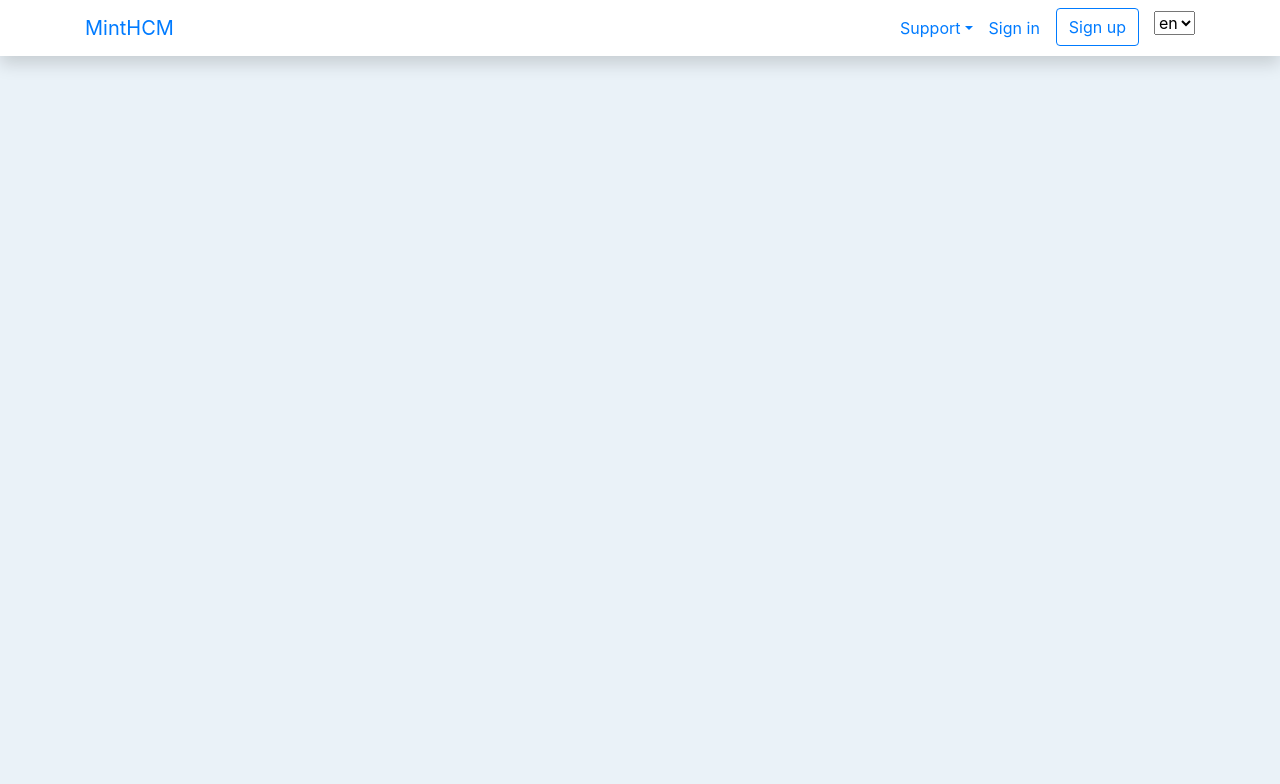
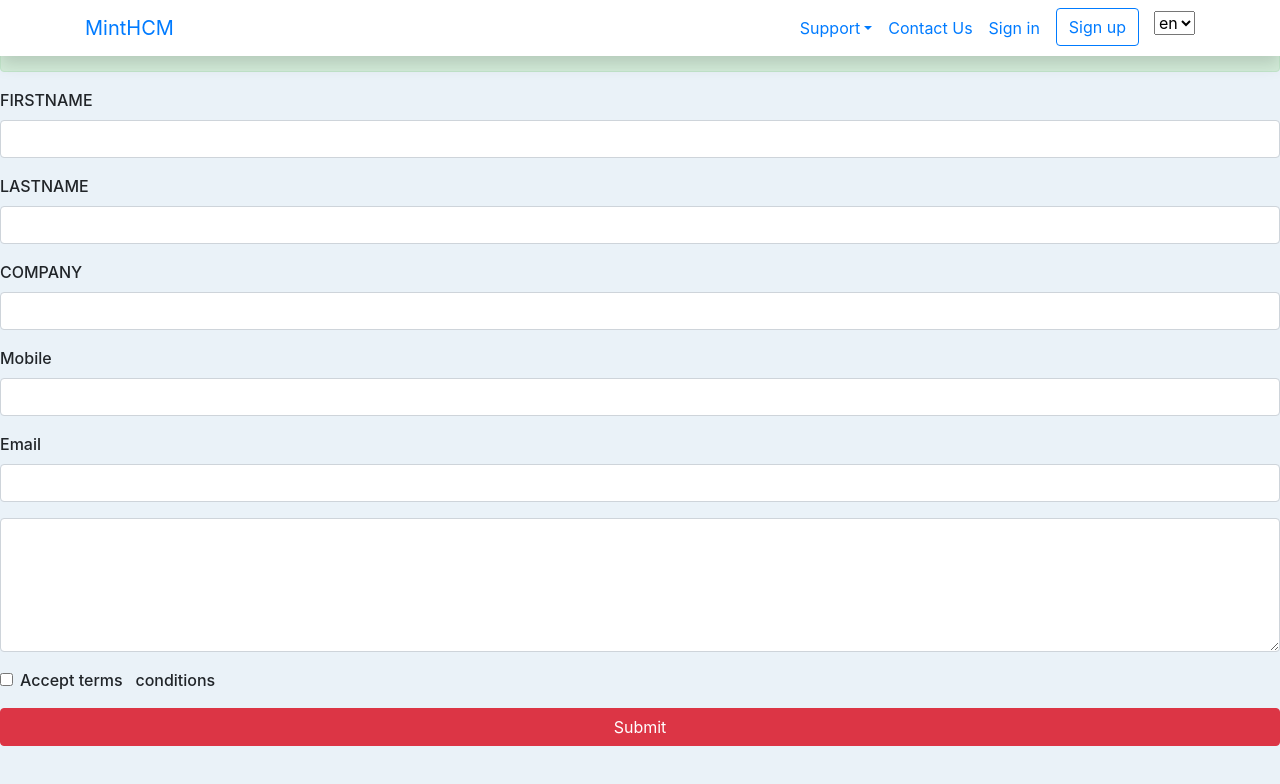
Before and after one commit to MintHcmDemo/frontend-vue-project, a Vue app: page /contactus in a window 1280 px wide. Shown: the top 784 px of the page. Built offline with nearby package versions, Linux system fonts and the light colour scheme; what vue-resource, vue-session would draw is missing.

Commit message:
initial commit

```diff
--- a/package.json
+++ b/package.json
@@ -10,11 +10,13 @@
   "dependencies": {
     "@fortawesome/fontawesome-svg-core": "^1.2.29",
     "@fortawesome/free-solid-svg-icons": "^5.13.1",
+    "axios": "^0.19.2",
     "bootstrap": "^4.5.0",
     "bootstrap-vue": "^2.15.0",
     "core-js": "^3.6.5",
     "font-awesome": "^4.7.0",
     "vue": "^2.6.11",
+    "vue-axios": "^2.1.5",
     "vue-i18n": "^8.18.2",
     "vue-resource": "^1.5.1",
     "vue-router": "^3.3.4",
--- a/src/App.vue
+++ b/src/App.vue
@@ -24,6 +24,9 @@
                 <b-dropdown-item href="forum" >Using MintHCM</b-dropdown-item>
               </b-nav-item-dropdown>
             </b-nav>
+          </li>
+          <li class="nav-item">
+            <router-link class="nav-link pr-3" to="/contactus">Contact Us</router-link>
           </li>
           <li class="nav-item">
             <router-link class="nav-link pr-3" to="/login">Sign in</router-link>
--- /dev/null
+++ b/src/components/ContactUs.vue
@@ -0,0 +1,169 @@
+<template>
+   <div class="vue-tempalte">
+
+        <div class="alert alert-success" role="alert">
+            <h2 class="alert-heading">CONTACT</h2>
+        </div>
+
+        <form @submit.prevent="handleSubmit">
+            <div class=" form-group">
+                <label for="fname">FIRSTNAME</label>
+                <input type="text" v-model="userForm.fname" id="fname" name="fname" class="form-control"
+                    :class="{ 'is-invalid': isSubmitted && $v.userForm.fname.$error }" />
+                <div v-if="isSubmitted && !$v.userForm.fname.required" class="invalid-feedback">firstname is required</div>
+            </div>
+            <div class="form-group">
+                <label for="lname">LASTNAME</label>
+                <input type="text" v-model="userForm.lname" id="lname" name="lname" class="form-control"
+                    :class="{ 'is-invalid': isSubmitted && $v.userForm.lname.$error }" />
+                <div v-if="isSubmitted && !$v.userForm.lname.required" class="invalid-feedback">lastname is required</div>
+            </div>
+            <div class="form-group">
+                <label for="company">COMPANY</label>
+                <input type="text" v-model="userForm.company" id="company" name="company" class="form-control"
+                    :class="{ 'is-invalid': isSubmitted && $v.userForm.company.$error }" />
+                <div v-if="isSubmitted && !$v.userForm.company.required" class="invalid-feedback">this field is required</div>
+            </div>
+             <div class="form-group">
+                <label for="phone">Mobile</label>
+                <input type="text" v-model="userForm.phone" id="phone" name="phone" class="form-control"
+                    :class="{ 'is-invalid': isSubmitted && $v.userForm.phone.$error }" />
+                <div v-if="isSubmitted && $v.userForm.phone.$error" class="invalid-feedback">
+                    <span v-if="!$v.userForm.phone.required">Mobile field is required</span>
+                </div>
+            </div>
+
+
+
+
+            <div class="form-group">
+                <label for="email">Email</label>
+
+
+                <input type="email" v-model="userForm.email" id="email" name="email" class="form-control"
+
+                    :class="{ 'is-invalid': isSubmitted && $v.userForm.email.$error }" />
+                <div v-if="isSubmitted && $v.userForm.email.$error" class="invalid-feedback">
+                    <span v-if="!$v.userForm.email.required">Email field is required</span>
+                    <span v-if="!$v.userForm.email.email">Please provide valid email</span>
+                </div>
+            </div>
+             <div class="form-group">
+
+
+
+           <textarea  id="messege" rows="5" v-model="userForm.messege" class="form-control"
+
+                    :class="{ 'is-invalid': isSubmitted && $v.userForm.messege.$error }">
+                <div v-if="isSubmitted && $v.userForm.messege.$error" class="invalid-feedback">
+                    <span v-if="!$v.userForm.messege">this field is required</span>
+                    <span v-if="!$v.userForm.messege">Please provide valid text</span>
+                </div></textarea>
+             </div>
+
+
+
+
+
+
+
+            <div class="form-group form-check">
+                <input type="checkbox" v-model="userForm.accept" @change="$v.userForm.accept.$touch()" id="accept" class="form-check-input">
+                <label class="form-check-label" :class="{ 'is-invalid': isSubmitted && $v.userForm.accept.$error }" for="accept">Accept terms &nbsp; conditions</label>
+
+                <div v-if="isSubmitted && $v.userForm.accept.$error" class="invalid-feedback">
+                    <span v-if="!$v.userForm.accept.required">Accept terms and conditions</span>
+                </div>
+            </div>
+
+            <div class="form-group">
+                <button class="btn btn-danger btn-block" @click.prevent="PostReq">Submit</button>
+            </div>
+        </form>
+
+    </div>
+</template>
+
+<script>
+    import {
+        required,
+        email,
+        minLength
+
+    } from "vuelidate/lib/validators";
+
+    export default {
+
+        data() {
+            return {
+                userForm: {
+                    fname: "",
+                    lname:"",
+                    company:"",
+                    phone:"",
+                    email:"",
+                    messege:"",
+                    accept: ""
+
+                },
+                isSubmitted: false
+            };
+
+        },
+        validations: {
+            userForm: {
+                fname: {
+                    required
+                },
+                lname:{
+                    required
+                },
+                company:{
+                    required
+                },
+                phone:{
+                    required
+                },
+                email: {
+                    required,
+                    email
+                },
+                messege:{
+                    required
+                },
+
+                accept: {
+                    required (val) {
+                      return val
+                    }
+                }
+            }
+        },
+        methods: {
+            handleSubmit() {
+                this.isSubmitted = true;
+
+                this.$v.$touch();
+                if (this.$v.$invalid) {
+                    return;
+                }
+
+                alert("SUCCESS!" + JSON.stringify(this.userForm));
+            },
+         PostReq: function()
+            {
+
+                if (this.userForm.email) {
+                this.$http.post("http://localhost:8084/users",this.userForm, {"content-type": "application/json" })
+                    .then(function(response){
+                    console.log(response.bodyText);
+                    this.msg=response.bodyText
+                    })
+                    .catch(e => {
+                        this.msg=e.bodyText;
+                        console.log(e); })
+                }
+            }
+        }
+    };
+</script>
--- a/src/main.js
+++ b/src/main.js
@@ -6,6 +6,8 @@ import VueSession from 'vue-session'
 import Vuelidate from 'vuelidate'
 import i18n from '@/plugins/i18n'
 import { BootstrapVue } from 'bootstrap-vue'
+
+
 
 import { library } from '@fortawesome/fontawesome-svg-core'
 import { faChevronRight, faChevronDown, faSlidersH, faChild, faServer} from '@fortawesome/free-solid-svg-icons'
@@ -25,7 +27,6 @@ Vue.use(Vuelidate)
 Vue.use(BootstrapVue)
 
 
-
 new Vue({
   router,
   render: h => h(App),
--- a/src/router/index.js
+++ b/src/router/index.js
@@ -4,6 +4,11 @@ import VueRouter from 'vue-router'
 Vue.use(VueRouter)
 
   const routes = [
+    {
+      path: '/contactus',
+      name: 'ContactUs',
+      component: () => import('../components/ContactUs.vue')
+    },
   {
     path: '/',
     name: 'signup',
```
Also changed, not shown: 1 other file (tests, documents, lock files or other folders).
